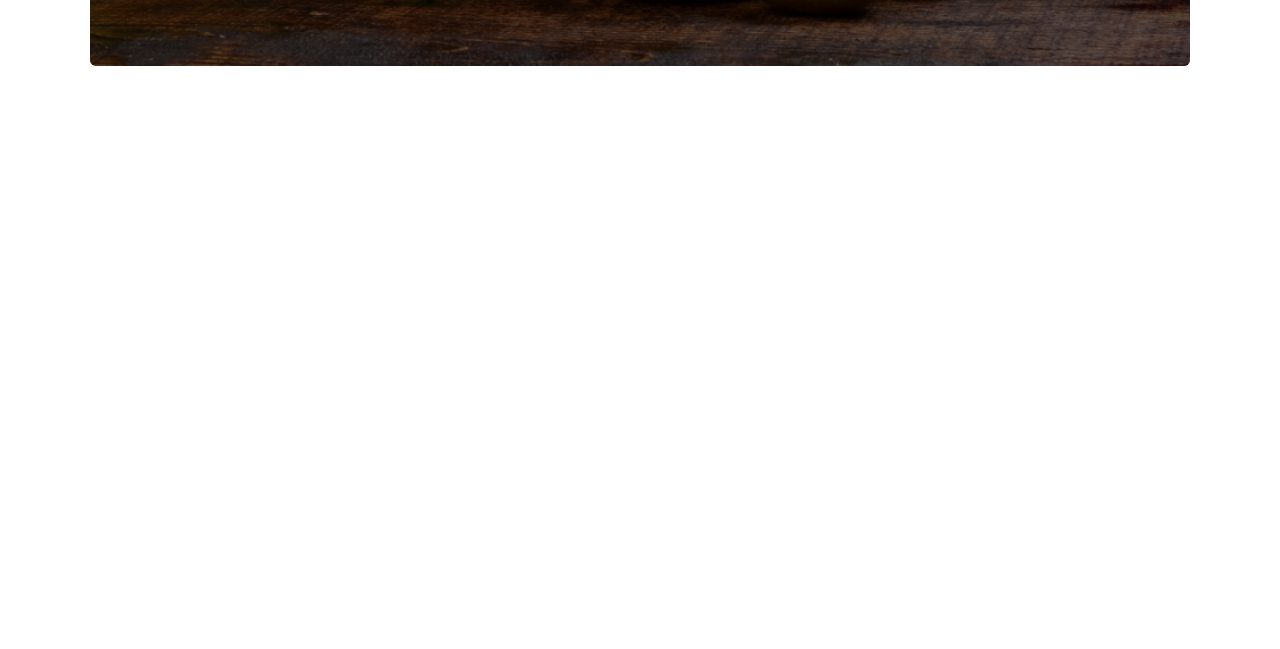
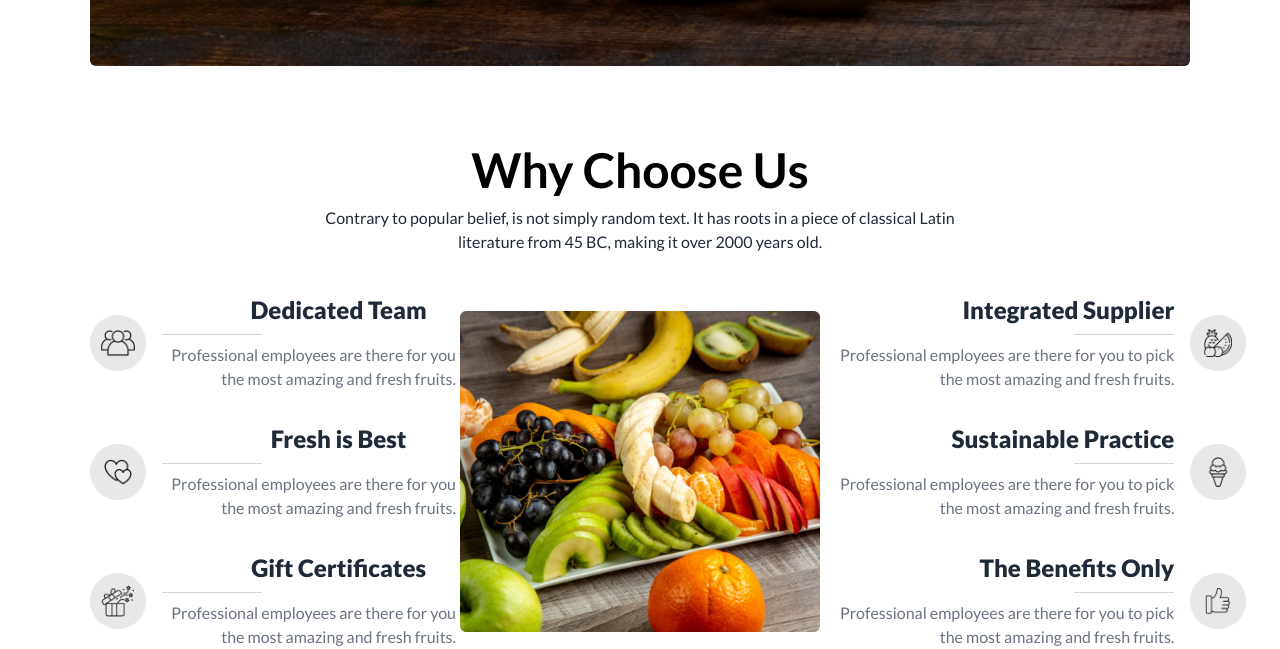
Before and after one commit to webpromahdi/fruit-brust, a plain HTML site: page index.html in a window 1280 px wide. Shown: the part 2544-3193 px from the top of the page. Before the commit the page ends 2650 px from the top, so only its background shows below. Drawn offline with nearby package versions, Linux system fonts and the light colour scheme.

Commit message:
choose us section done

```diff
--- a/index.html
+++ b/index.html
@@ -191,7 +191,7 @@
         <!-- fruits container -->
         <div class="mt-8 flex flex-wrap justify-between items-center max-md:grid grid-cols-2 gap-x-2 max-sm:grid-cols-1">
           <!-- fluit 1 -->
-          <div class="flex flex-col justify-center items-center border border-gray-300 rounded-lg px-16 py-8">
+          <div class="flex flex-col justify-center items-center border border-gray-300 rounded-lg px-16 max-lg:px-12 py-8 max-lg:py-10">
             <img class="mb-6" src="./images/fruit6.png">
             <h4 class=" border-[#1212121A] border-b pb-4 text-2xl font-bold mb-4">12.90$ - 18.85$</h4>
             <p class="mt-6 mb-3 text-[#424141] text-base font-medium">Apples</p>
@@ -405,6 +405,86 @@
           <div class="absolute inset-0 bg-black opacity-50 rounded-md -z-10"></div>
         </div>
       </section>
+
+      <!-- why chooose us -->
+      <section class="mt-20">
+        <!-- why chooose us content-->
+        <div class="flex items-center justify-center">
+          <div class="max-w-2xl max-md:max-w-sm text-center max-md:mb-6">
+            <h3 class="text-5xl max-md:text-xl font-bold mb-3 text-black">Why Choose Us</h3>
+            <p class="text-base max-md:text-sm font-medium">Contrary to popular belief, is not simply random text. It has roots in a piece of classical Latin literature from 45 BC, making it over 2000 years old.</p>
+          </div>
+        </div>
+
+        <!-- 3 container section-->
+        <div class="flex max-lg:flex-col justify-between items-center mt-10">
+          <!-- container 1 -->
+          <div class="space-y-8 max-lg:order-2 max-lg:mt-10">
+            <div class="flex max-lg:flex-col items-center gap-x-4">
+              <img class="w-14 h-14" src="./images/Dedicated Team.png">
+              <div class="space-y-2 flex flex-col max-lg:items-center text-center">
+                <h4 class="text-2xl font-extrabold">Dedicated Team</h4>
+                <div class="w-[100px] h-[1px] bg-gray-300"></div>
+                <p class="w-[354px] text-gray-500">Professional employees are there for you to pick the most amazing and fresh fruits.</p>
+              </div>
+            </div>
+
+            <div class="flex max-lg:flex-col items-center gap-x-4">
+              <img class="w-14 h-14" src="./images/Fresh is Best.png">
+              <div class="space-y-2 flex flex-col max-lg:items-center text-center">
+                <h4 class="text-2xl font-extrabold">Fresh is Best</h4>
+                <div class="w-[100px] h-[1px] bg-gray-300"></div>
+                <p class="w-[354px] text-gray-500">Professional employees are there for you to pick the most amazing and fresh fruits.</p>
+              </div>
+            </div>
+
+            <div class="flex max-lg:flex-col items-center gap-x-4">
+              <img class="w-14 h-14" src="./images/Gift Certificates.png">
+              <div class="space-y-2 flex flex-col max-lg:items-center text-center">
+                <h4 class="text-2xl font-extrabold">Gift Certificates</h4>
+                <div class="w-[100px] h-[1px] bg-gray-300"></div>
+                <p class="w-[354px] text-gray-500">Professional employees are there for you to pick the most amazing and fresh fruits.</p>
+              </div>
+            </div>
+          </div>
+
+        <!-- container 2 -->
+        <div class="max-lg:order-1">
+          <img src="./images/whychoose1.png" alt="">
+        </div>
+
+        <!-- container 3 -->
+        <div class="space-y-8 max-lg:order-3 max-lg:mt-5">
+          <div class="flex max-lg:flex-col-reverse items-center gap-x-4">
+            <div class="space-y-2 flex flex-col items-end max-lg:items-center text-right max-lg:text-center">
+              <h4 class="text-2xl font-extrabold">Integrated Supplier</h4>
+              <div class="w-[100px] h-[1px] bg-gray-300"></div>
+              <p class="w-[354px] text-gray-500">Professional employees are there for you to pick the most amazing and fresh fruits.</p>
+            </div>
+            <img class="w-14 h-14" src="./images/Integrated Supplier.png">
+          </div>
+
+          <div class="flex max-lg:flex-col-reverse items-center gap-x-4">
+            <div class="space-y-2 flex flex-col items-end max-lg:items-center text-right max-lg:text-center">
+              <h4 class="text-2xl font-extrabold">Sustainable Practice</h4>
+              <div class="w-[100px] h-[1px] bg-gray-300"></div>
+              <p class="w-[354px] text-gray-500">Professional employees are there for you to pick the most amazing and fresh fruits.</p>
+            </div>
+            <img class="w-14 h-14" src="./images/Sustainable Practice.png">
+          </div>
+
+          <div class="flex max-lg:flex-col-reverse items-center gap-x-4">
+            <div class="space-y-2 flex flex-col items-end max-lg:items-center text-right max-lg:text-center">
+              <h4 class="text-2xl font-extrabold">The Benefits Only</h4>
+              <div class="w-[100px] h-[1px] bg-gray-300"></div>
+              <p class="w-[354px] text-gray-500">Professional employees are there for you to pick the most amazing and fresh fruits.</p>
+            </div>
+            <img class="w-14 h-14" src="./images/The Benefits Only.png">
+          </div>
+        </div>
+
+      </div>
+      </section>
     </main>
   </body>
 </html>
```
Also changed, not shown: images/Dedicated Team.png (added), images/Fresh is Best.png (added), images/Gift Certificates.png (added), images/Integrated Supplier.png (added), images/Sustainable Practice.png (added), images/The Benefits Only.png (added).
